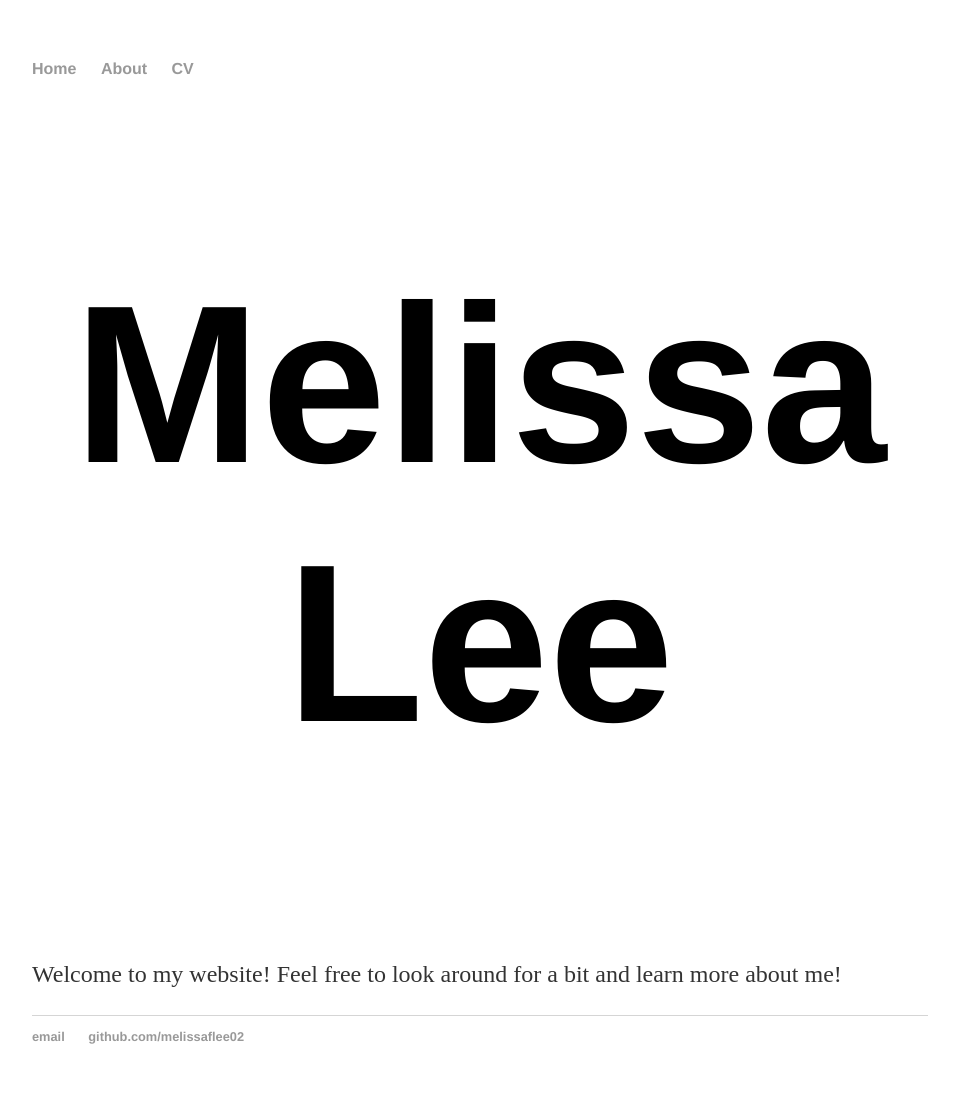
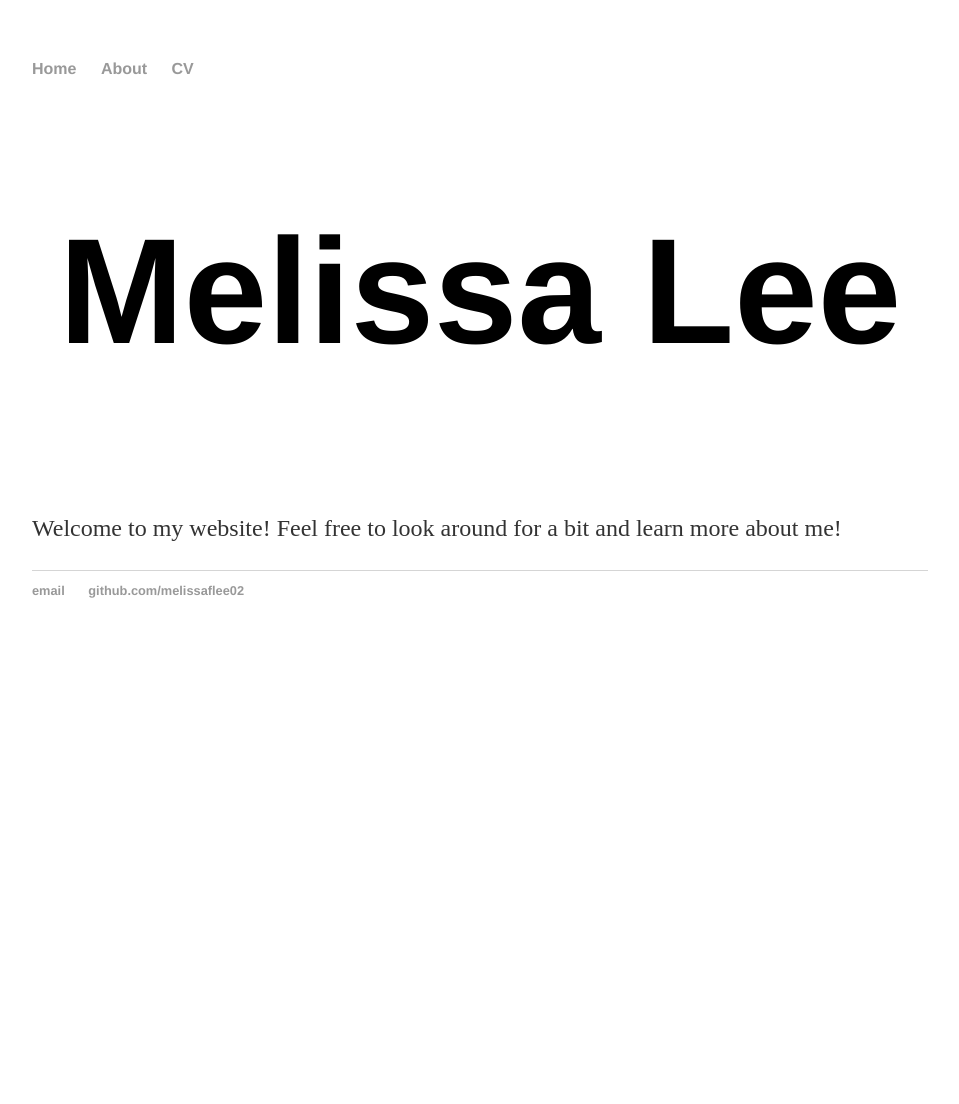
Before and after one commit to melissaflee02/mlee24.github.io, a Jekyll site: the page built from index.html, in a window 1280 px wide. Shown: the whole page, without its empty margins (160-1119 px from the left). Built offline with Jekyll 4.4.1, drawn with Linux system fonts in a browser that asks for light colours; after the commit the page ends 900 px from its top, so only the background shows below that.

Commit message:
Update main.css

```diff
--- a/css/main.css
+++ b/css/main.css
@@ -46,6 +46,6 @@ ul.posts li {
 .name_header {
     padding-top: 10px;
     padding-bottom: 10px;
-    font-size: 75px;
+    font-size: 50px;
     text-align: center;
 }
```
